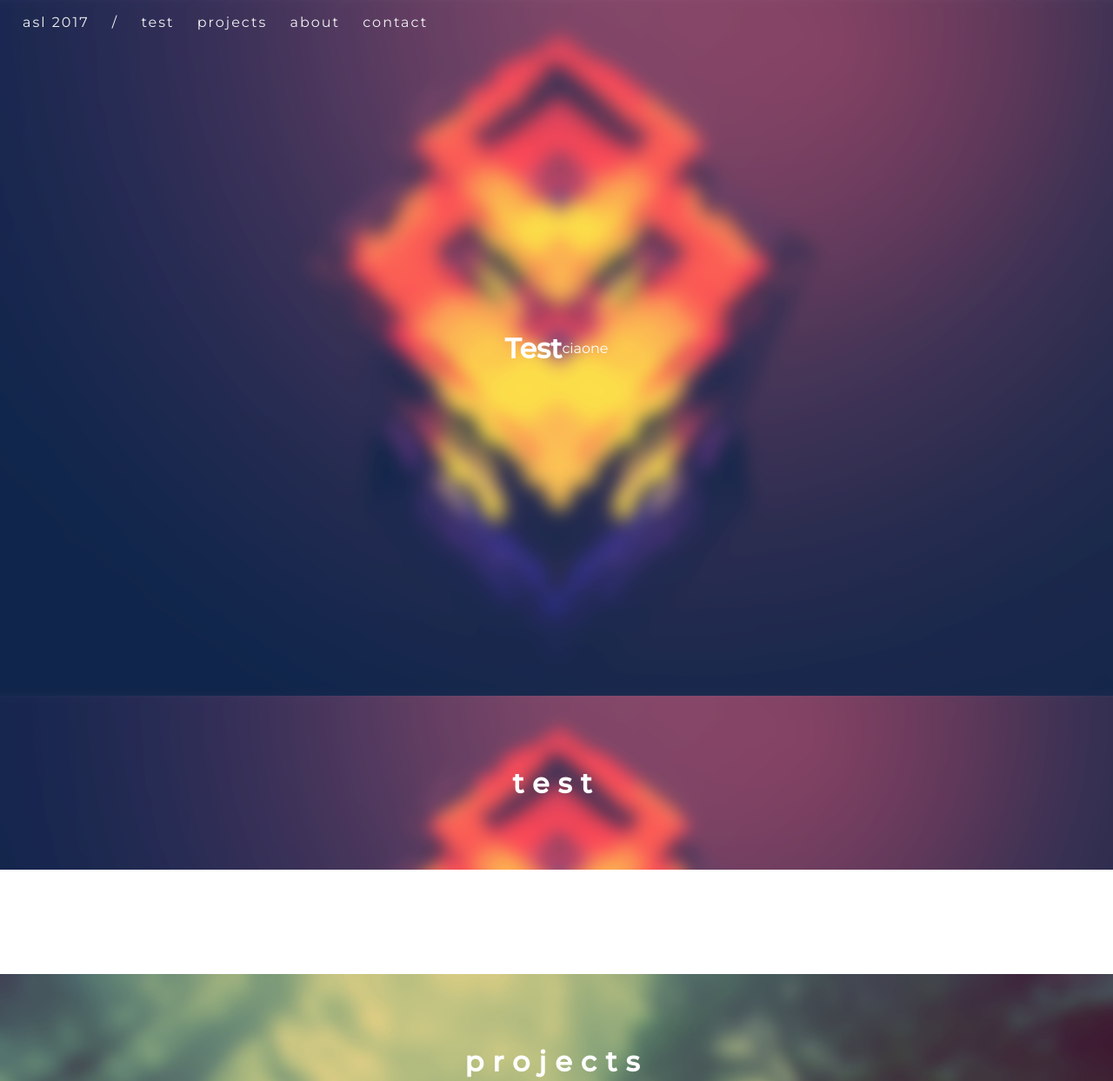
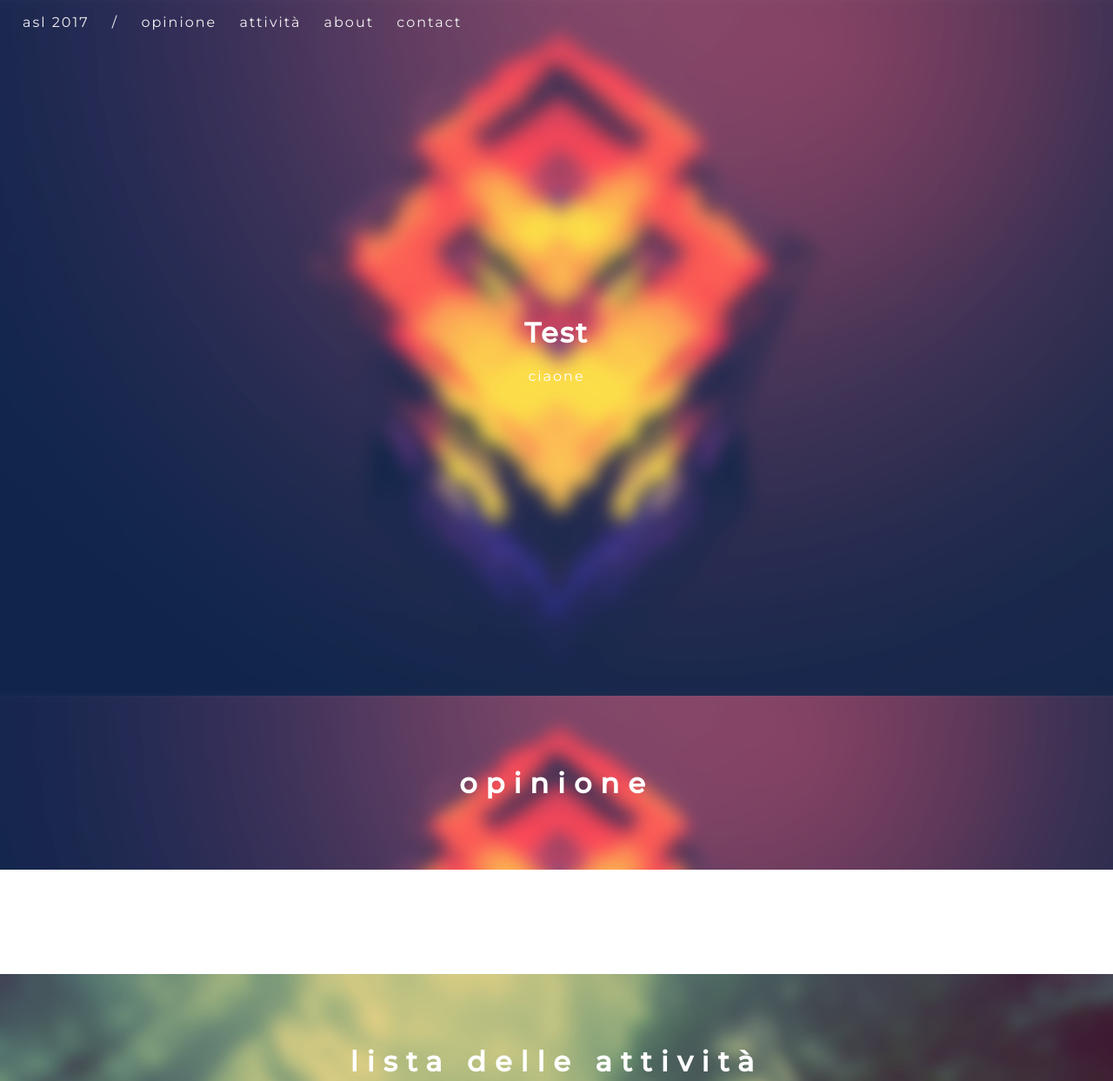
Before and after one commit to Ichicoro/asl2017, a plain HTML site: page index.html in a window 1280 px wide. Shown: the top 1243 px of the page at 87% size. Drawn offline with Linux system fonts and the light colour scheme.

Commit message:
Changed a few sections' names

```diff
--- a/index.html
+++ b/index.html
@@ -4,6 +4,7 @@
 	<link href="style.css" rel="stylesheet" type="text/css">
 	<link href="https://fonts.googleapis.com/css?family=Montserrat:300,400,500" rel="stylesheet">
 	<meta content='width=device-width, initial-scale=1.0, maximum-scale=1.0, user-scalable=no, minimum-scale=1' name='viewport' />
+	<meta charset="utf-8">
 	<script src="scripts/jquery.js" defer></script>
 	<script src="scripts/smoothscroll.js" defer></script>
 	<script src="scripts/scrollTo.js" type="text/javascript" defer></script>
@@ -19,8 +20,8 @@
 		<ul class="navbar">
 			<li class="navmenuitem title_li" id="pagetitle"><a href="#top" class="navbarlink lighttext colored">asl 2017</a></li>
 			<li class="navmenuitem navbar_divider lighttext colored" id="slantedtoggle">/</li>
-			<li class="navmenuitem"><a class="navbarlink lighttext colored hideable" href="#opinion">test</a></li>
-			<li class="navmenuitem"><a class="navbarlink lighttext colored hideable" href="#projects">projects</a></li>
+			<li class="navmenuitem"><a class="navbarlink lighttext colored hideable" href="#opinion">opinione</a></li>
+			<li class="navmenuitem"><a class="navbarlink lighttext colored hideable" href="#projects">attività</a></li>
 			<li class="navmenuitem"><a class="navbarlink lighttext colored hideable" href="#about">about</a></li>
 			<li class="navmenuitem"><a class="navbarlink lighttext colored hideable" href="#contact">contact</a></li>
 		</ul>
@@ -31,13 +32,13 @@
 	<!-- <span class="">
 		<img src="assets/icons/github-light.png" />
 	</span> -->
-    <h1>Test</h1>
+    <div id="cosotop"><h1>Test</h1>
 
-    <p>ciaone</p>
+    <p>ciaone</p></div>
 </div>
 
 <div class="titlediv centered" id="opinion">
-	<h1>test</h1>
+	<h1>opinione</h1>
 </div>
 
 <div class="contentdiv" id="opinioncontent">
@@ -46,10 +47,10 @@
 
 
 <div class="titlediv centered" id="projects">
-	<h1>projects</h1>
+	<h1>lista delle attività</h1>
 </div>
 
-<div class="contentdiv" id="timetablecontent">
+<div class="contentdiv centered" id="timetablecontent">
 	<table id="tabella"><tr><td>03-05-2017</td><td>1 ora</td><td>Progetto sprar  (ALFREDO CENINI) </td></tr><tr><td>17-02-2017</td><td>2 ore</td><td>(ILARIA BERTOLETTI - ANNA MARIA VINSANI)  </td></tr><tr><td>05-12-2016</td><td>2 ore</td><td>Correzione esercizi prova formativa. Circuiti in corren ...  (PAOLA TURCI) </td></tr><tr><td>25-11-2016</td><td>4 ore</td><td>ASL:Tecnopolo  (DANIELA TAGLIAZUCCHI) </td></tr><tr><td>23-11-2016</td><td>1 ora</td><td>Presentazione ASL  (NICOLETTA MATTERA) </td></tr><tr><td>15-11-2016</td><td>5 ore</td><td>Musei civici  (MARCELLO ALTOMARI) </td></tr><tr><td>26-10-2016</td><td>4 ore</td><td>Conferenza Tecnopolo  (ALFREDO CENINI) </td></tr><tr><td>20-10-2016</td><td>5 ore</td><td>Giornata presso tecnopolo di Reggio Emilia  (MARIACRISTINA CULZONI) </td></tr><tr><td>17-10-2016</td><td>5 ore</td><td>Giornata presso il tecnopolo di Reggio Emilia  (PAOLA TURCI) </td></tr><tr><td>14-10-2016</td><td>5 ore</td><td>Giornata al tecnopolo di Reggio Emilia  (ILARIA BERTOLETTI) </td></tr><tr><td></td></tr><tr><td>28-03-2017</td><td>1 ora</td><td>Unix: testo sulla didattica.  (DANIELA TAGLIAZUCCHI) </td></tr><tr><td>21-03-2017</td><td>1 ora</td><td>Summary writing: UBUNTU  (DANIELA TAGLIAZUCCHI) </td></tr><tr><td>17-02-2017</td><td>1 ora</td><td>Seminario " Intelligenze digitali"  (DANIELA TAGLIAZUCCHI) </td></tr><tr><td></td></tr></table>
 </div>
 
--- a/style.css
+++ b/style.css
@@ -80,6 +80,11 @@ header {
 }
 .flex-item:last-child { /* or `:nth-child(n + 4)` */
   order: 1;
+}
+
+#cosotop {
+    display: block;
+    letter-spacing: 2px;
 }
 
 
```
